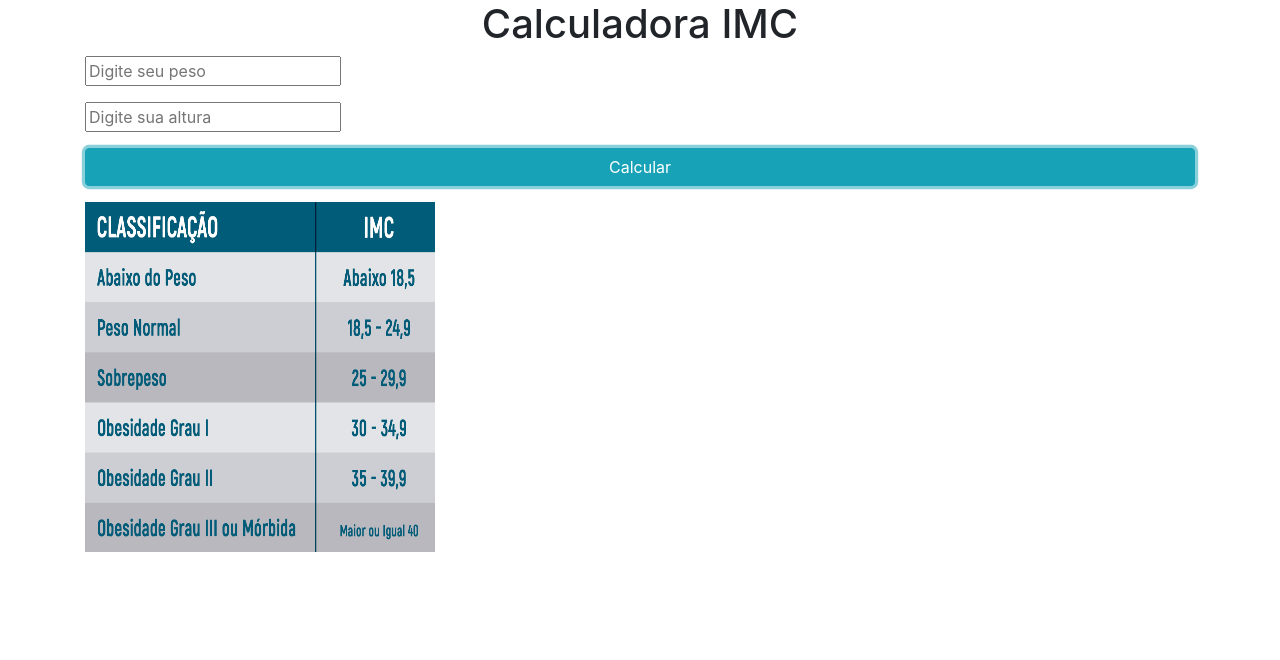
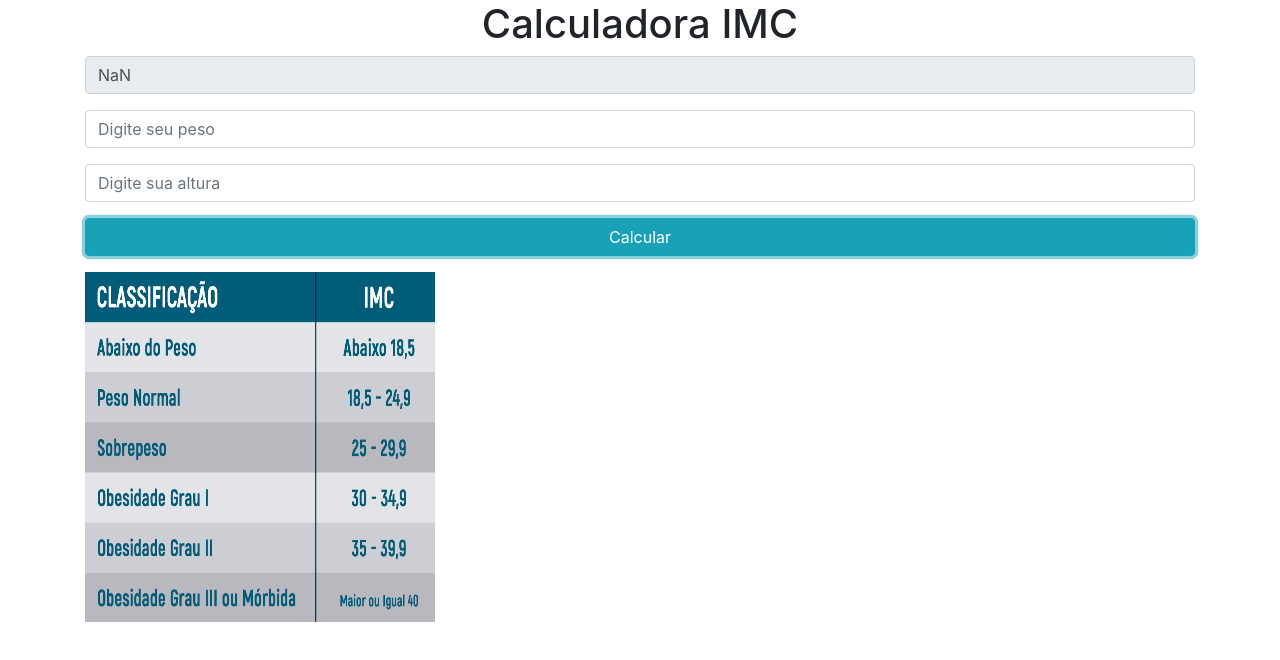
Before and after one commit to MarcosReboucasDS/ProjetoIMC, a plain HTML site: page www/index.html in a window 1280 px wide. Both pictures are taken after a click on the button "Calcular". Drawn offline with nearby package versions, Linux system fonts and the light colour scheme.

Commit message:
Correção text

```diff
--- a/www/index.html
+++ b/www/index.html
@@ -16,14 +16,21 @@
     <div class="form-group">
             <div class="row">
                 <div class="col-12">
-                    <input id="peso" placeholder="Digite seu peso">
+                    <input type="text" id="valor" class="form-control" readonly>
                 </div>
         </div>
     </div>
     <div class="form-group">
             <div class="row">
                 <div class="col-12">
-                    <input id="altura" placeholder="Digite sua altura">
+                    <input type="number" class="form-control display bg-white" id="peso" placeholder="Digite seu peso">
+                </div>
+        </div>
+    </div>
+    <div class="form-group">
+            <div class="row">
+                <div class="col-12">
+                    <input type="text" class="form-control display bg-white" id="altura" placeholder="Digite sua altura">
                 </div>
         </div>
     </div>
--- a/www/lib/des.js
+++ b/www/lib/des.js
@@ -1,11 +1,13 @@
-
     function usar(){
         var a;
+        var vl;
         var p;
         var imc;
         a = parseFloat(document.getElementById("altura").value);
         p = parseFloat(document.getElementById("peso").value);
+        vl = parseFloat(document.getElementById("valor").value);
         imc = p/(a*a);
+        valor.value = imc;
         if(imc < 18.5){
             alert(imc);
             document.getElementById('foto').src = "lib/fotos/abaixo.png";
```
